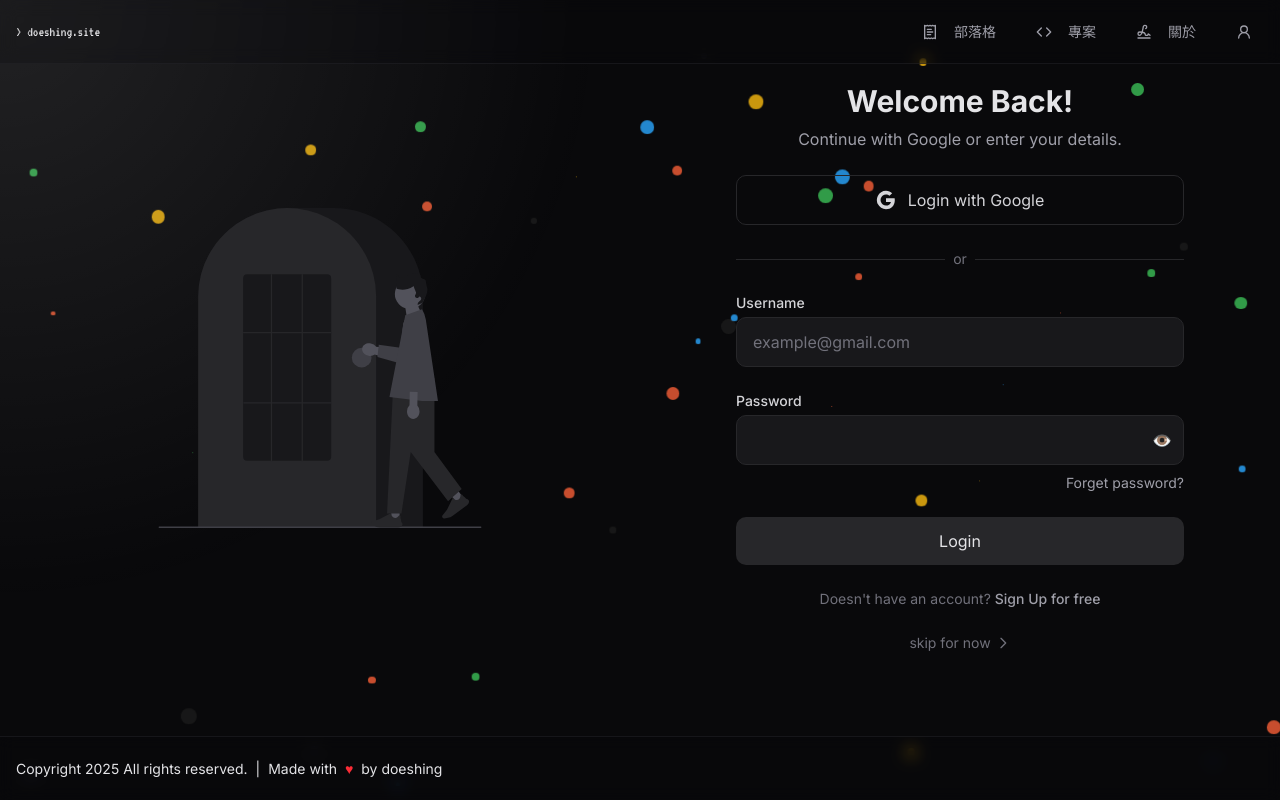
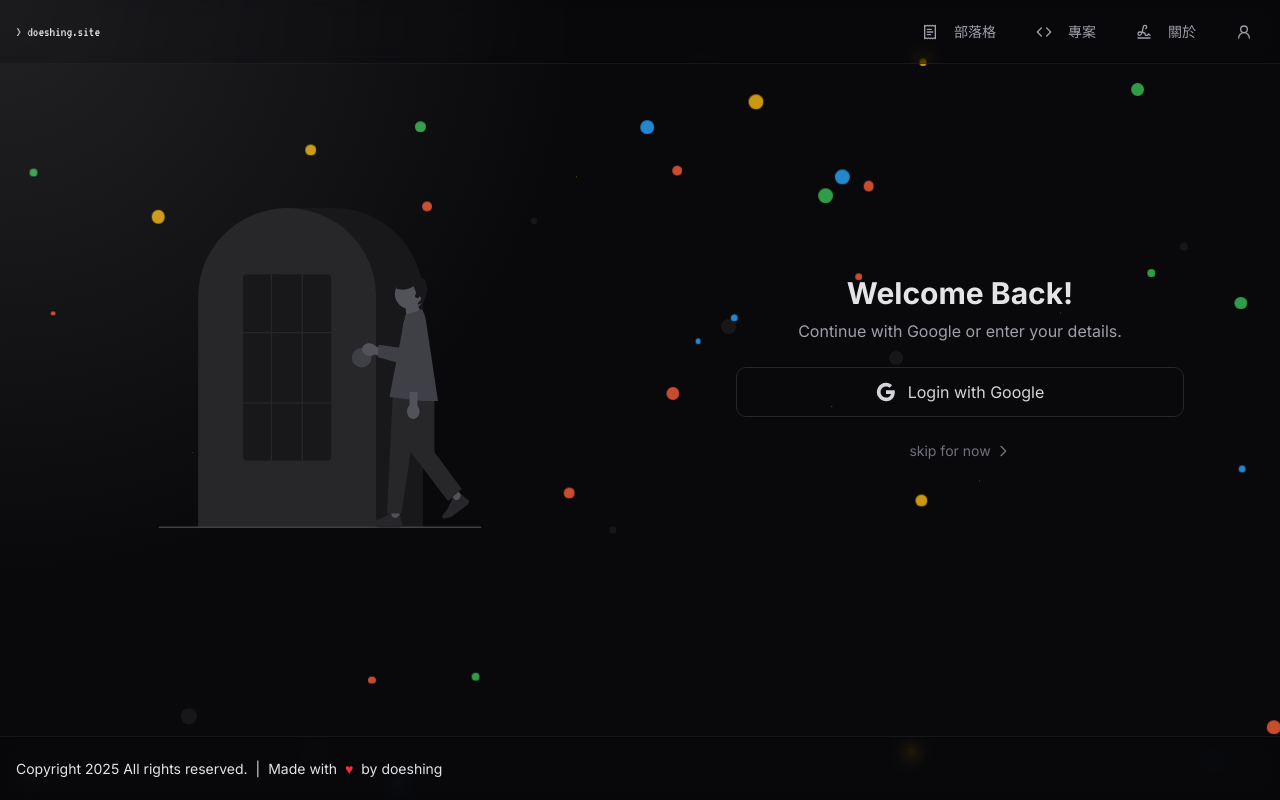
Before and after one commit to KoukeNeko/doeshing-site-next-js-js-version, a Next.js app: page /login in a window 1280 px wide. Built offline with nearby package versions, Linux system fonts and the light colour scheme.

Commit message:
Implement pagination and filtering in BlogListPage: add API integration for fetching posts, enhance UI with pagination controls, and update post display logic to include summaries and improved date formatting.

```diff
--- a/app/blog/page.js
+++ b/app/blog/page.js
@@ -2,96 +2,102 @@
 
 import { useState, useEffect } from "react";
 import Link from "next/link";
-import { Search, Tag, Calendar, Eye, Clock } from "lucide-react";
+import { Search, Tag, Calendar, Eye, Clock, ChevronLeft, ChevronRight } from "lucide-react";
 import TitleBar from "@/components/layout/TitleBar";
 
-// Mock data - Replace with your API fetch
-const MOCK_BLOG_POSTS = [
-  {
-    id: 1,
-    title: "使用 React 和 Next.js 建立個人網站",
-    description:
-      "這篇文章分享了如何使用 React 和 Next.js 框架來建立現代化的個人網站，包含了響應式設計和深色模式。",
-    coverImage: "https://placehold.co/600x400/1a1a1a/ffffff/png?text=React+%26+Next.js",
-    date: "2025-03-15",
-    readingTime: "5 min",
-    views: 256,
-    tags: ["React", "Next.js", "Web Development"],
-  },
-  {
-    id: 2,
-    title: "UI/UX 設計的基本原則",
-    description:
-      "探討現代 UI/UX 設計的關鍵原則，以及如何在你的項目中應用這些原則來提升用戶體驗。",
-    coverImage: "https://placehold.co/600x400/1a1a1a/ffffff/png?text=UI%2FUX+Design",
-    date: "2025-03-01",
-    readingTime: "8 min",
-    views: 189,
-    tags: ["Design", "UI/UX", "Creative"],
-  },
-  {
-    id: 3,
-    title: "JavaScript 的進階概念",
-    description:
-      "深入了解 JavaScript 的進階概念，如閉包、原型鏈、異步編程，幫助你提升你的前端開發技能。",
-    coverImage: "https://placehold.co/600x400/1a1a1a/ffffff/png?text=JavaScript",
-    date: "2025-02-20",
-    readingTime: "10 min",
-    views: 342,
-    tags: ["JavaScript", "Frontend", "Programming"],
-  },
-];
 
 export default function BlogListPage() {
   const [searchQuery, setSearchQuery] = useState("");
   const [selectedTag, setSelectedTag] = useState("");
   const [blogPosts, setBlogPosts] = useState([]);
   const [isLoading, setIsLoading] = useState(true);
+  const [pagination, setPagination] = useState({
+    page: 1,
+    limit: 10,
+    total: 0,
+    totalPages: 0,
+    hasNextPage: false,
+    hasPrevPage: false
+  });
 
-  useEffect(() => {
-    const fetchData = async () => {
+  // 獲取文章列表
+  const fetchPosts = async (page = 1) => {
+    setIsLoading(true);
     try {
-        setTimeout(() => {
-          setBlogPosts(MOCK_BLOG_POSTS);
-          setIsLoading(false);
-        }, 500);
+      const response = await fetch(`/api/posts?page=${page}&limit=10&status=public`);
+      if (!response.ok) throw new Error('Failed to fetch posts');
+
+      const data = await response.json();
+      setBlogPosts(data.posts);
+      setPagination(data.pagination);
     } catch (error) {
       console.error("Failed to fetch blog posts:", error);
+    } finally {
       setIsLoading(false);
     }
   };
 
-    fetchData();
+  // 初始載入
+  useEffect(() => {
+    fetchPosts();
   }, []);
 
+  // 處理分頁切換
+  const handlePageChange = (newPage) => {
+    if (newPage >= 1 && newPage <= pagination.totalPages) {
+      fetchPosts(newPage);
+    }
+  };
+
+  // 過濾文章
   const filteredPosts = blogPosts.filter((post) => {
     const matchesSearch =
       post.title.toLowerCase().includes(searchQuery.toLowerCase()) ||
-      post.description.toLowerCase().includes(searchQuery.toLowerCase());
+      (post.summary || "").toLowerCase().includes(searchQuery.toLowerCase());
     const matchesTag = selectedTag ? post.tags.includes(selectedTag) : true;
     return matchesSearch && matchesTag;
   });
 
   const allTags = [...new Set(blogPosts.flatMap((post) => post.tags))].sort();
 
+  // 分頁控制元件
+  const PaginationControls = () => (
+    <div className="flex justify-center items-center gap-4 mt-8">
+      <button
+        onClick={() => handlePageChange(pagination.page - 1)}
+        disabled={!pagination.hasPrevPage}
+        className={`flex items-center px-3 py-2 rounded-lg ${
+          pagination.hasPrevPage
+            ? "bg-zinc-800 hover:bg-zinc-700 text-zinc-200"
+            : "bg-zinc-900 text-zinc-500 cursor-not-allowed"
+        }`}
+      >
+        <ChevronLeft size={20} className="mr-1" />
+        上一頁
+      </button>
+
+      <span className="text-zinc-400">
+        第 {pagination.page} / {pagination.totalPages} 頁
+      </span>
+
+      <button
+        onClick={() => handlePageChange(pagination.page + 1)}
+        disabled={!pagination.hasNextPage}
+        className={`flex items-center px-3 py-2 rounded-lg ${
+          pagination.hasNextPage
+            ? "bg-zinc-800 hover:bg-zinc-700 text-zinc-200"
+            : "bg-zinc-900 text-zinc-500 cursor-not-allowed"
+        }`}
+      >
+        下一頁
+        <ChevronRight size={20} className="ml-1" />
+      </button>
+    </div>
+  );
+
   return (
     <div>
-      {/* Search bar */}
-      {/* <div className="sticky top-16 py-4 z-10">
-        <div className="relative">
-          <Search
-            className="absolute left-3 top-1/2 transform -translate-y-1/2 text-zinc-400"
-            size={18}
-          />
-          <input
-            type="text"
-            placeholder="搜尋文章..."
-            value={searchQuery}
-            onChange={(e) => setSearchQuery(e.target.value)}
-            className="w-full pl-10 pr-4 py-2 bg-zinc-900 border border-zinc-800 rounded-full focus:outline-none focus:ring-1 focus:ring-zinc-700 text-zinc-300"
-          />
-        </div>
-      </div> */}
+
 
       {/* Blog post list */}
       {isLoading ? (
@@ -103,10 +109,11 @@ export default function BlogListPage() {
           <p className="text-xl text-zinc-400">沒有找到符合條件的文章</p>
         </div>
       ) : (
+        <>
           <div className="space-y-6 mt-6 md:mt-8">
             {filteredPosts.map((post) => (
               <Link
-              href={`/blog/${post.title.toLowerCase().replace(/\\s+/g, "-")}`}
+                href={`/blog/${post.id}`}
                 key={post.id}
                 className="block"
               >
@@ -114,7 +121,7 @@ export default function BlogListPage() {
                   <div className="aspect-video rounded-lg overflow-hidden mb-4">
                     <div
                       className="w-full h-full bg-center bg-cover"
-                    style={{ backgroundImage: `url("${post.coverImage || 'https://placehold.co/600x400@2x.png'}")` }}
+                      style={{ backgroundImage: `url("${post.cover_image || 'https://placehold.co/600x400@2x.png'}")` }}
                     />
                   </div>
 
@@ -122,7 +129,7 @@ export default function BlogListPage() {
                     {post.title}
                   </h2>
 
-                <p className="text-zinc-400 text-sm mb-4">{post.description}</p>
+                  <p className="text-zinc-400 text-sm mb-4">{post.summary}</p>
 
                   <div className="flex flex-wrap gap-2 mb-4">
                     {post.tags.map((tag) => (
@@ -143,7 +150,7 @@ export default function BlogListPage() {
                   <div className="flex items-center gap-4 text-xs text-zinc-500">
                     <div className="flex items-center">
                       <Calendar size={14} className="mr-1" />
-                    {post.date}
+                      {new Date(post.created_at).toLocaleDateString()}
                     </div>
                     <div className="flex items-center">
                       <Eye size={14} className="mr-1" />
@@ -151,13 +158,16 @@ export default function BlogListPage() {
                     </div>
                     <div className="flex items-center">
                       <Clock size={14} className="mr-1" />
-                    {post.readingTime}
+                      {Math.ceil(post.content.length / 500)} min
                     </div>
                   </div>
                 </article>
               </Link>
             ))}
           </div>
+
+          <PaginationControls />
+        </>
       )}
     </div>
   );
--- a/app/login/page.js
+++ b/app/login/page.js
@@ -96,74 +96,7 @@ export default function LoginPage() {
             Login with Google
           </button>
 
-          <div className="relative">
-            <div className="absolute inset-0 flex items-center">
-              <div className="w-full border-t border-zinc-800"></div>
-            </div>
-            <div className="relative flex justify-center text-sm">
-              <span className="px-2 bg-zinc-950 text-zinc-500">or</span>
-            </div>
-          </div>
 
-          <form onSubmit={handleSubmit} className="space-y-6">
-            <div>
-              <label htmlFor="username" className="block text-sm font-medium text-zinc-300">
-                Username
-              </label>
-              <input
-                type="text"
-                id="username"
-                name="username"
-                value={formData.username}
-                onChange={handleChange}
-                placeholder="example@gmail.com"
-                className="mt-1 block w-full px-4 py-3 bg-zinc-900 border border-zinc-800 rounded-lg focus:outline-none focus:ring-2 focus:ring-zinc-700 text-zinc-100 placeholder-zinc-500"
-                required
-              />
-            </div>
-
-            <div>
-              <label htmlFor="password" className="block text-sm font-medium text-zinc-300">
-                Password
-              </label>
-              <div className="relative">
-                <input
-                  type="password"
-                  id="password"
-                  name="password"
-                  value={formData.password}
-                  onChange={handleChange}
-                  className="mt-1 block w-full px-4 py-3 bg-zinc-900 border border-zinc-800 rounded-lg focus:outline-none focus:ring-2 focus:ring-zinc-700 text-zinc-100"
-                  required
-                />
-                <button
-                  type="button"
-                  className="absolute right-3 top-1/2 transform -translate-y-1/2 text-zinc-500 hover:text-zinc-400"
-                >
-                  👁️
-                </button>
-              </div>
-              <div className="flex justify-end mt-2">
-                <Link href="/forgot-password" className="text-sm text-zinc-400 hover:text-zinc-300">
-                  Forget password?
-                </Link>
-              </div>
-            </div>
-
-            <button
-              type="submit"
-              className="w-full px-4 py-3 bg-zinc-800 text-zinc-200 rounded-lg hover:bg-zinc-700 focus:outline-none focus:ring-2 focus:ring-zinc-700 focus:ring-offset-2 focus:ring-offset-zinc-900 transition-colors"
-            >
-              Login
-            </button>
-          </form>
-
-          <div className="text-center text-sm">
-            <span className="text-zinc-500">Doesn&apos;t have an account? </span>
-            <Link href="/signup" className="text-zinc-400 hover:text-zinc-300 font-medium">
-              Sign Up for free
-            </Link>
-          </div>
 
           <div className="text-center">
             <Link href="/" className="text-sm text-zinc-500 hover:text-zinc-400 flex items-center justify-center gap-1">
```
Lines whose indentation alone changed are shown as unchanged.
